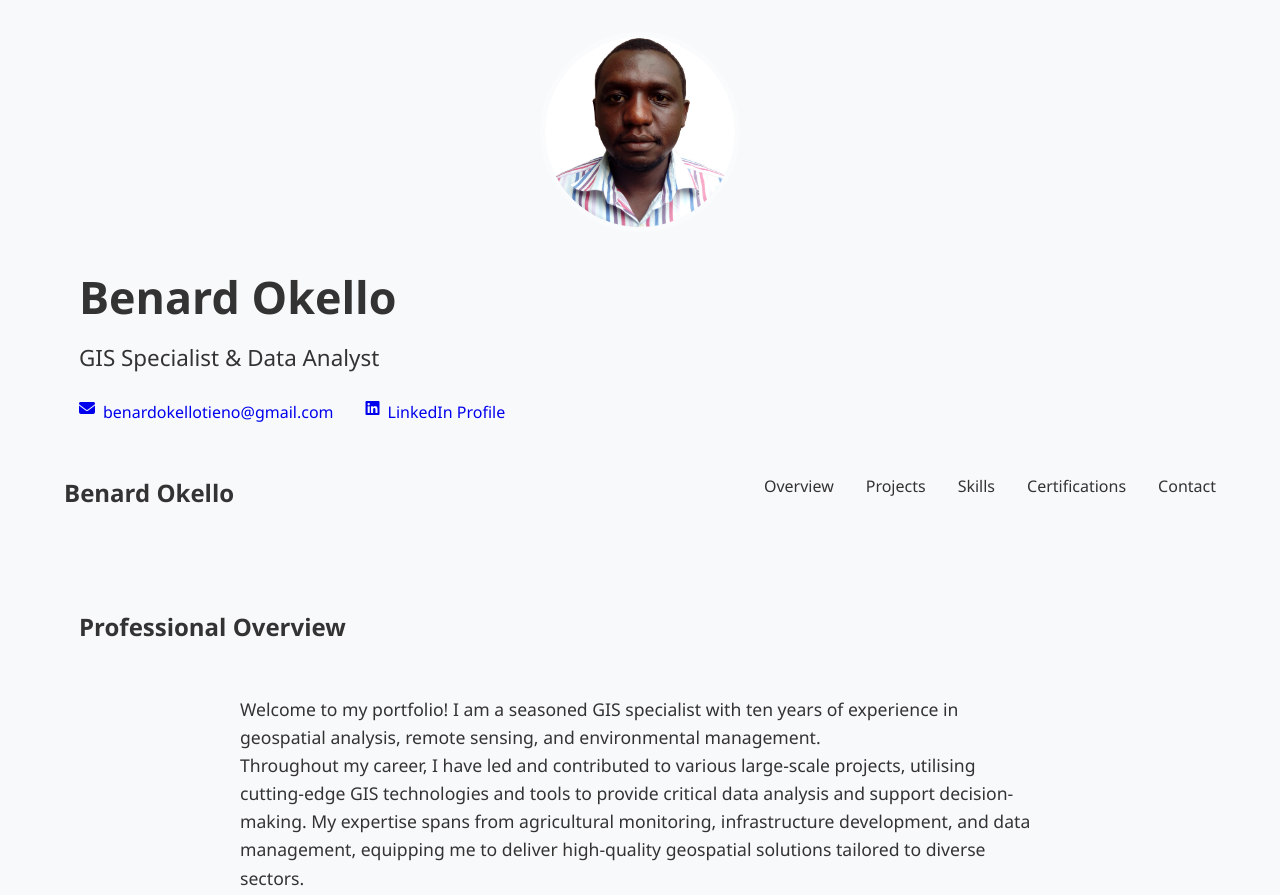
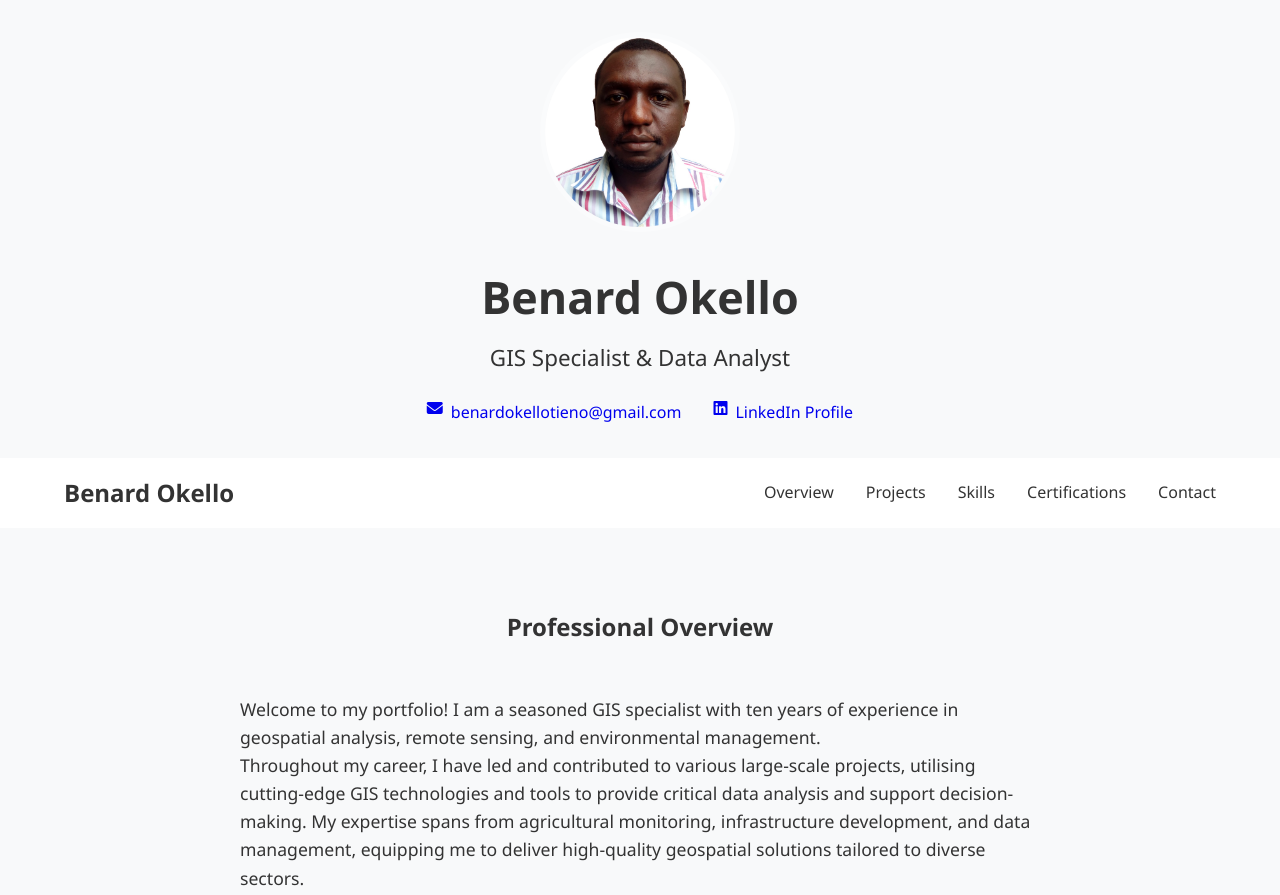
Before and after one commit to Benard10/my-portfolio-website, a plain HTML site: page index.html in a window 1280 px wide. Shown: the top 895 px of the page. Drawn offline with Linux system fonts and the light colour scheme.

Commit message:
Update index.html

```diff
--- a/index.html
+++ b/index.html
@@ -40,7 +40,7 @@
             background: linear-gradient(135deg, var(--primary), var(--dark));
             colour: white;
             padding: 2rem 0;
-            text-align: centre;
+            text-align: center;
             position: relative;
             overflow: hidden;
         }
@@ -69,8 +69,8 @@
             border: 5px solid rgba(255, 255, 255, 0.3);
             margin: 0 auto 1.8rem;
             display: flex;
-            align-items: centre;
-            justify-content: centre;
+            align-items: center;
+            justify-content: center;
             overflow: hidden;
         }
 
@@ -93,7 +93,7 @@
 
         .contact-info {
             display: flex;
-            justify-content: centre;
+            justify-content: center;
             gap: 2rem;
             flex-wrap: wrap;
             margin-top: 1rem;
@@ -115,7 +115,7 @@
 
         /* Navigation */
         nav {
-            background-colour: white;
+            background-color: white;
             box-shadow: var(--shadow);
             position: sticky;
             top: 0;
@@ -125,7 +125,7 @@
         .nav-container {
             display: flex;
             justify-content: space-between;
-            align-items: centre;
+            align-items: center;
             padding: 1rem 0;
         }
 
@@ -149,7 +149,7 @@
             text-decoration: none;
             color: var(--dark);
             font-weight: 500;
-            transition: colour 0.3s;
+            transition: color 0.3s;
             position: relative;
         }
 
@@ -178,11 +178,11 @@
         }
 
         section:nth-child(even) {
-            background-colour: white;
+            background-color: white;
         }
 
         .section-title {
-            text-align: centre;
+            text-align: center;
             margin-bottom: 3rem;
             color: var(--primary);
             position: relative;
```
